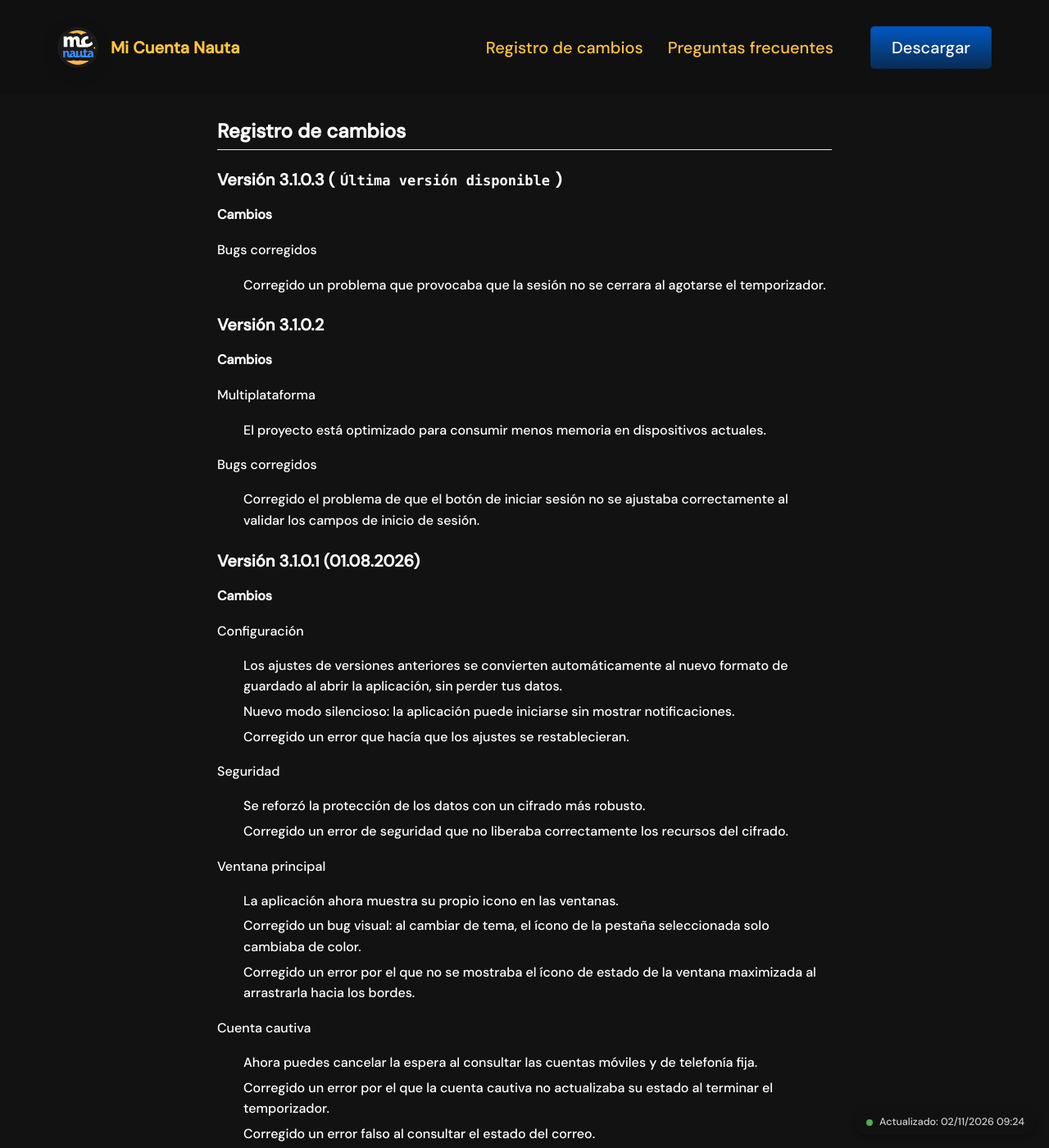
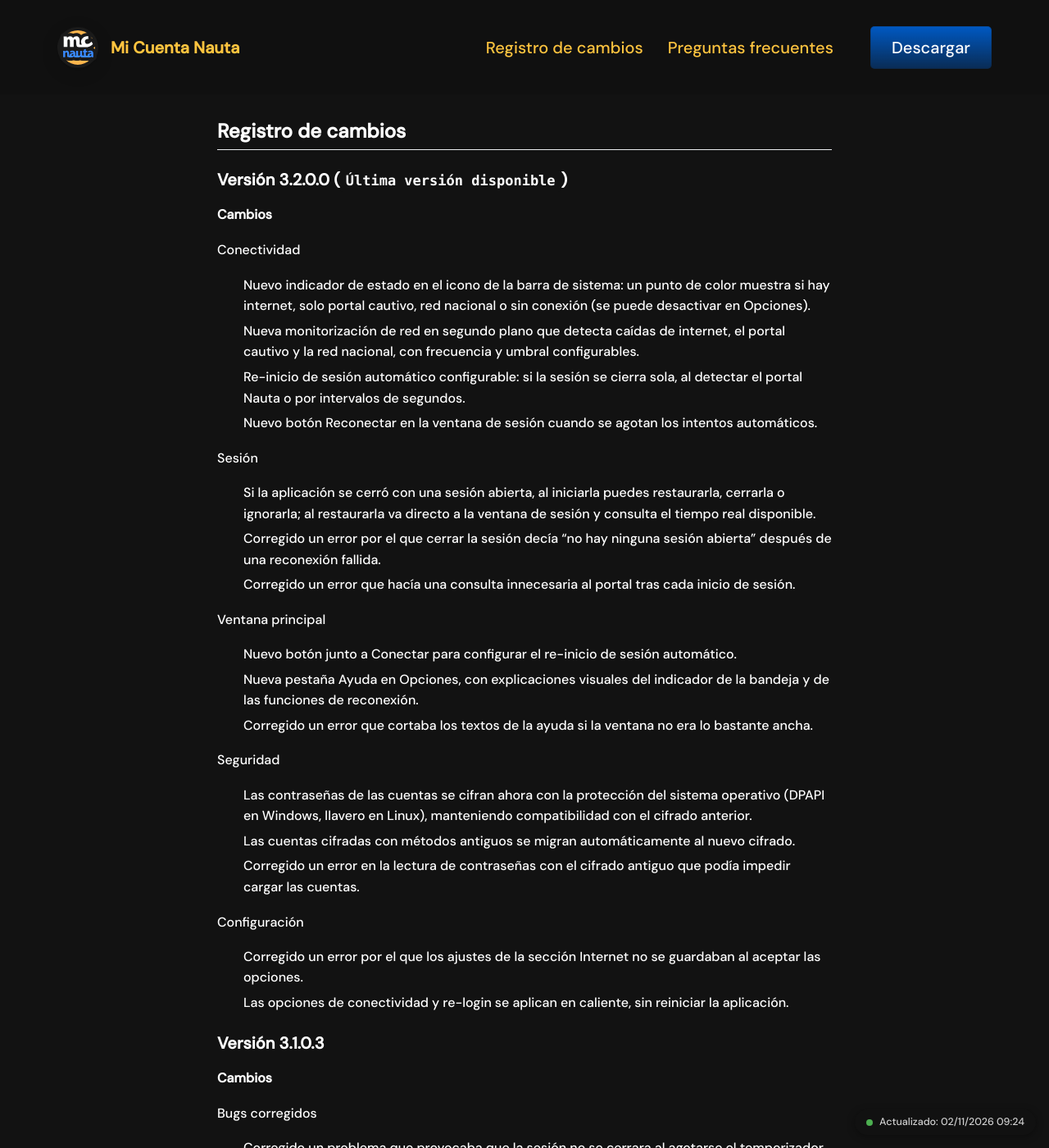
Before and after one commit to micuentanauta/micuentanauta.github.io, a Jekyll site: the page built from _pages/changelog.md, in a window 1280 px wide and 1400 px high. Shown: the whole window at 82% size. Built offline with Jekyll 4.4.1, drawn with Linux system fonts in a browser that asks for light colours.

Commit message:
release: v3.2.0.0 (net48)

```diff
--- a/_config.yml
+++ b/_config.yml
@@ -5,16 +5,16 @@
 
 # windows_link                              : downloads/windows/mcn-2.0.2021.1005beta.rar
 # windows_link                              : https://bit.ly/mcn2020211006betasetup
-windows_link: https://bit.ly/mcn3103
+windows_link: downloads/windows/mcn-3.2.0.0.zip
 
 # Organización oficial (SEO de marca y metadatos de publicación)
 organization_url: https://github.com/micuentanauta
 
 # Metadatos del archivo que distribuye windows_link (se muestran junto al botón).
 # download_sha256 debe coincidir con el archivo que sirve el enlace corto.
-download_date: 2026.08.22
-download_size_mb: 5.2
-download_sha256: 3412FF510C4C9D4C46440ED7CE580240FA9129998B4F899D94F93C5666D96DF0
+download_date: 2026.11.02
+download_size_mb: 5.3
+download_sha256: 9E7EA1AF7CDCEE7DFE72306B7C5E8E0A97561BEDE6CD4E1B71F2ACB71EE757F6
 # App Info
 ios_app_id: # Required. Enter iOS app ID to automatically populate name, price and icons (e.g. 718043190).
 ios_app_country: # Required outside USA. Enter 2 letter country code as in https://en.wikipedia.org/wiki/ISO_3166-1_alpha-2
@@ -27,7 +27,7 @@
 
 app_icon: assets/mcn-icon.svg # Automatically populates if not set and if iOS app ID is set.  Otherwise enter path to icon file manually.
 app_name: Mi Cuenta Nauta # Automatically populates if not set and if iOS app ID is set.  Otherwise enter manually.
-app_version: v3.1.0.3
+app_version: v3.2.0.0
 app_description: Mi Cuenta Nauta facilita la interacción con ETECSA y te permite un entorno seguro a la hora de conectarse a internet
 
 enable_smart_app_banner: false # Set to true to show a smart app banner at top of page on mobile devices.
--- a/_pages/changelog.md
+++ b/_pages/changelog.md
@@ -7,7 +7,36 @@
 
 ## Registro de cambios
 
-### **Versión 3.1.0.3** (`Última versión disponible`)
+### **Versión 3.2.0.0** (`Última versión disponible`)
+
+**Cambios**
+
+Conectividad
++ Nuevo indicador de estado en el icono de la barra de sistema: un punto de color muestra si hay internet, solo portal cautivo, red nacional o sin conexión (se puede desactivar en Opciones).
++ Nueva monitorización de red en segundo plano que detecta caídas de internet, el portal cautivo y la red nacional, con frecuencia y umbral configurables.
++ Re-inicio de sesión automático configurable: si la sesión se cierra sola, al detectar el portal Nauta o por intervalos de segundos.
++ Nuevo botón Reconectar en la ventana de sesión cuando se agotan los intentos automáticos.
+
+Sesión
++ Si la aplicación se cerró con una sesión abierta, al iniciarla puedes restaurarla, cerrarla o ignorarla; al restaurarla va directo a la ventana de sesión y consulta el tiempo real disponible.
+* Corregido un error por el que cerrar la sesión decía "no hay ninguna sesión abierta" después de una reconexión fallida.
+* Corregido un error que hacía una consulta innecesaria al portal tras cada inicio de sesión.
+
+Ventana principal
++ Nuevo botón junto a Conectar para configurar el re-inicio de sesión automático.
++ Nueva pestaña Ayuda en Opciones, con explicaciones visuales del indicador de la bandeja y de las funciones de reconexión.
+* Corregido un error que cortaba los textos de la ayuda si la ventana no era lo bastante ancha.
+
+Seguridad
++ Las contraseñas de las cuentas se cifran ahora con la protección del sistema operativo (DPAPI en Windows, llavero en Linux), manteniendo compatibilidad con el cifrado anterior.
++ Las cuentas cifradas con métodos antiguos se migran automáticamente al nuevo cifrado.
+* Corregido un error en la lectura de contraseñas con el cifrado antiguo que podía impedir cargar las cuentas.
+
+Configuración
+* Corregido un error por el que los ajustes de la sección Internet no se guardaban al aceptar las opciones.
++ Las opciones de conectividad y re-login se aplican en caliente, sin reiniciar la aplicación.
+
+### **Versión 3.1.0.3**
 
 **Cambios**
 
```
Also changed, not shown: api/micuentanauta_updates.json (+15 -6 lines), 1 other file.
